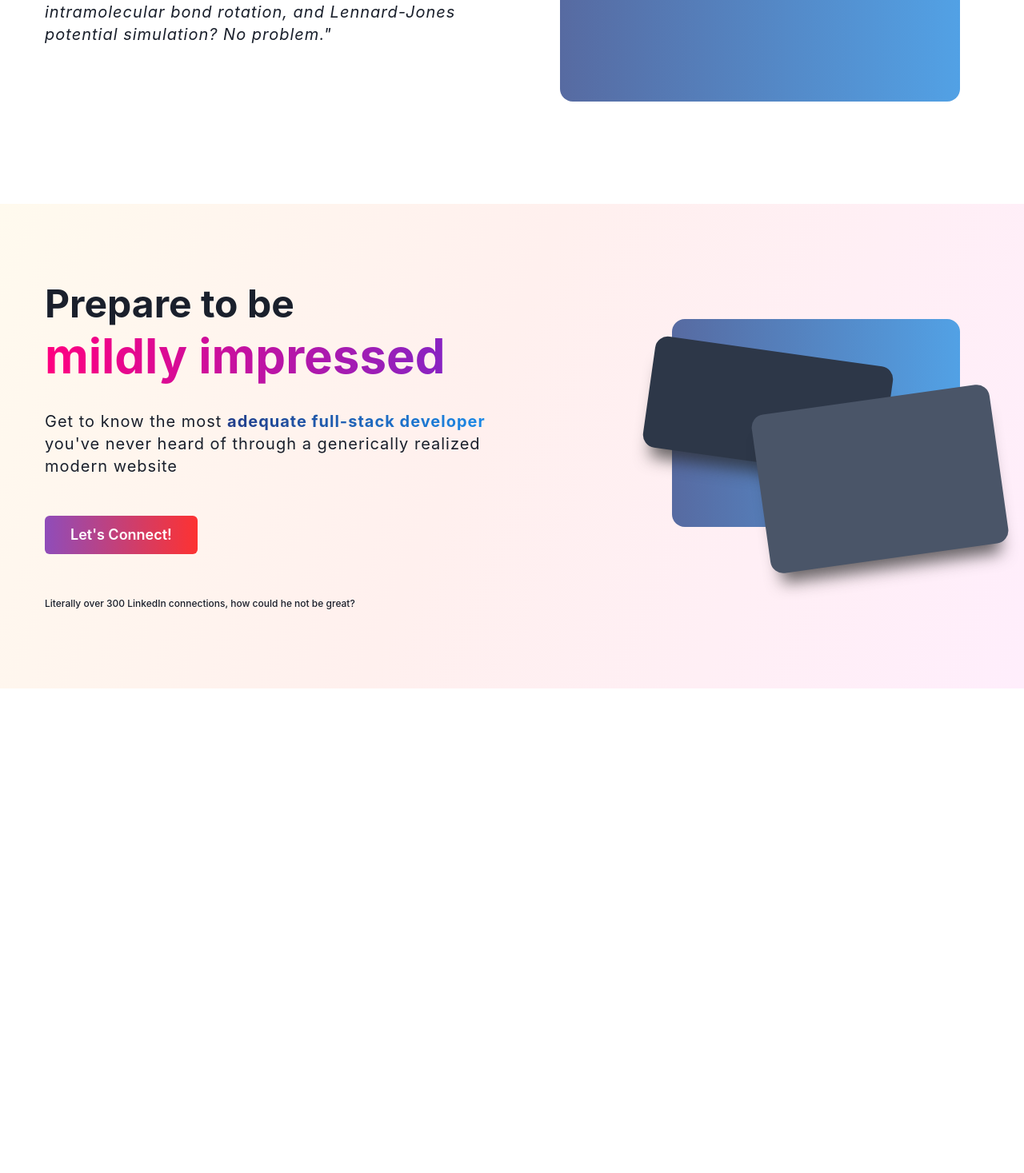
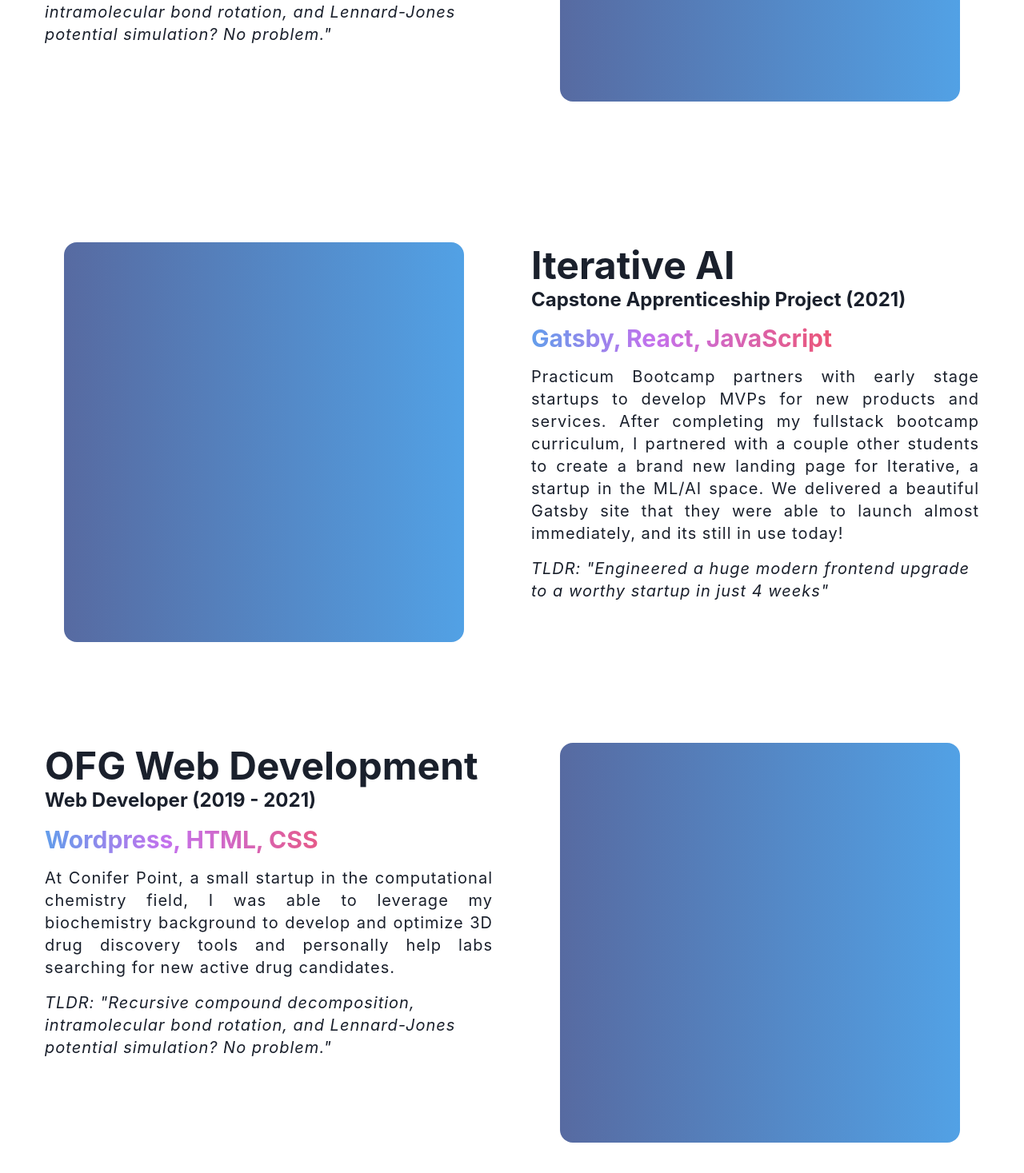
Before and after one commit to William-Schutte/next-portfolio-2023, a Next.js app: page / in a window 1280 px wide. Shown: the part 3485-4952 px from the top of the page at 80% size. Before the commit the page ends 4346 px from the top, so only its background shows below. Built offline with nearby package versions, Linux system fonts and the light colour scheme.

Commit message:
Add experience item 3

```diff
--- /dev/null
+++ b/pages/components/ExperienceItem3.js
@@ -0,0 +1,51 @@
+import { Box, Flex, Text, keyframes } from "@chakra-ui/react";
+
+const spin = keyframes`
+to {background-position: 200% 0;}
+`;
+
+export default function ExperienceItem3() {
+  return (
+    <Flex my="16" px="4" justifyContent="space-between">
+      <Box
+        w="500px"
+        h="500px"
+        mx="6"
+        mt="12"
+        borderRadius="2xl"
+        bg="linear-gradient(90deg, rgba(34, 61, 137, 0.72) 0%, rgba(27, 137, 231, 0.72) 100%),#E0E0E0;"
+      ></Box>
+      <Box maxW="560px" my="8" py="4">
+        <Text textStyle="lgHeading">Iterative AI</Text>
+        <Text textStyle="lgHeading" fontSize="2xl" mb="4">
+          Capstone Apprenticeship Project (2021)
+        </Text>
+
+        <Text
+          textStyle="lgHeading"
+          fontSize="3xl"
+          mb="4"
+          bgClip="text"
+          bgGradient="linear-gradient(to right, #12c2e9, #c471ed, #f64f59, #c471ed, #12c2e9);"
+          bgSize="200% 100%"
+          animation={`${spin} 6s infinite linear`}
+        >
+          Gatsby, React, JavaScript
+        </Text>
+
+        <Text textStyle="subHeading" mb="4" textAlign="justify">
+          Practicum Bootcamp partners with early stage startups to develop MVPs
+          for new products and services. After completing my fullstack bootcamp
+          curriculum, I partnered with a couple other students to create a brand
+          new landing page for Iterative, a startup in the ML/AI space. We
+          delivered a beautiful Gatsby site that they were able to launch almost
+          immediately, and its still in use today!
+        </Text>
+        <Text textStyle="subHeading" mb="4" fontStyle="italic">
+          TLDR: "Engineered a huge modern frontend upgrade to a worthy startup
+          in just 4 weeks"
+        </Text>
+      </Box>
+    </Flex>
+  );
+}
--- /dev/null
+++ b/pages/components/ExperienceItem4.js
@@ -0,0 +1,48 @@
+import { Box, Flex, Text, keyframes } from "@chakra-ui/react";
+
+const spin = keyframes`
+to {background-position: 200% 0;}
+`;
+
+export default function ExperienceItem4() {
+  return (
+    <Flex mt="12" mb="32" px="4" justifyContent="space-between">
+      <Box maxW="560px" my="8" py="4">
+        <Text textStyle="lgHeading">OFG Web Development</Text>
+        <Text textStyle="lgHeading" fontSize="2xl" mb="4">
+          Web Developer (2019 - 2021)
+        </Text>
+
+        <Text
+          textStyle="lgHeading"
+          fontSize="3xl"
+          mb="4"
+          bgClip="text"
+          bgGradient="linear-gradient(to right, #12c2e9, #c471ed, #f64f59, #c471ed, #12c2e9);"
+          bgSize="200% 100%"
+          animation={`${spin} 6s infinite linear`}
+        >
+          Wordpress, HTML, CSS
+        </Text>
+        <Text textStyle="subHeading" mb="4" textAlign="justify">
+          At Conifer Point, a small startup in the computational chemistry
+          field, I was able to leverage my biochemistry background to develop
+          and optimize 3D drug discovery tools and personally help labs
+          searching for new active drug candidates.
+        </Text>
+        <Text textStyle="subHeading" mb="4" fontStyle="italic">
+          TLDR: "Recursive compound decomposition, intramolecular bond rotation,
+          and Lennard-Jones potential simulation? No problem."
+        </Text>
+      </Box>
+      <Box
+        w="500px"
+        h="500px"
+        mx="6"
+        mt="12"
+        borderRadius="2xl"
+        bg="linear-gradient(90deg, rgba(34, 61, 137, 0.72) 0%, rgba(27, 137, 231, 0.72) 100%),#E0E0E0;"
+      ></Box>
+    </Flex>
+  );
+}
--- a/pages/index.js
+++ b/pages/index.js
@@ -10,6 +10,8 @@
 import ExperienceItem1 from "./components/ExperienceItem1";
 import ExperienceItem2 from "./components/ExperienceItem2";
 import Projects from "./components/Projects";
+import ExperienceItem3 from "./components/ExperienceItem3";
+import ExperienceItem4 from "./components/ExperienceItem4";
 
 const inter = Inter({ subsets: ["latin"] });
 
@@ -36,6 +38,8 @@
           <Experience />
           <ExperienceItem1 />
           <ExperienceItem2 />
+          <ExperienceItem3 />
+          <ExperienceItem4 />
         </Section>
         <Section background>
           <Projects />
```
